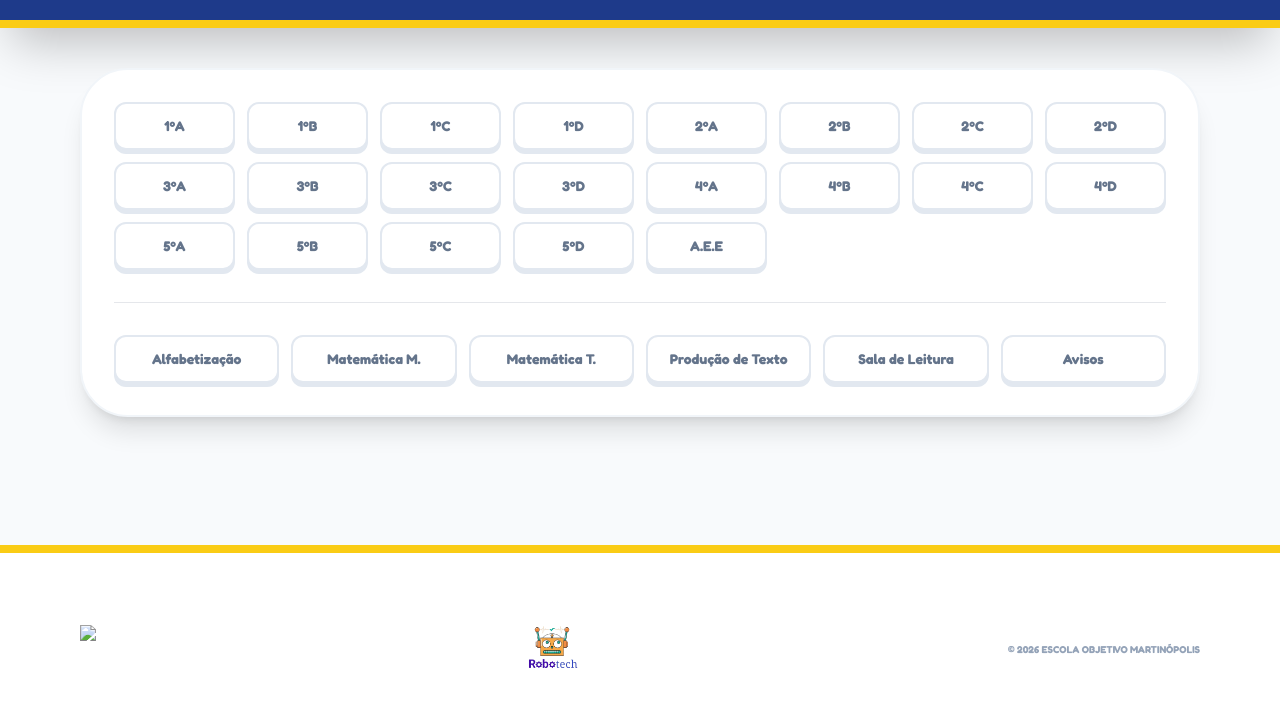
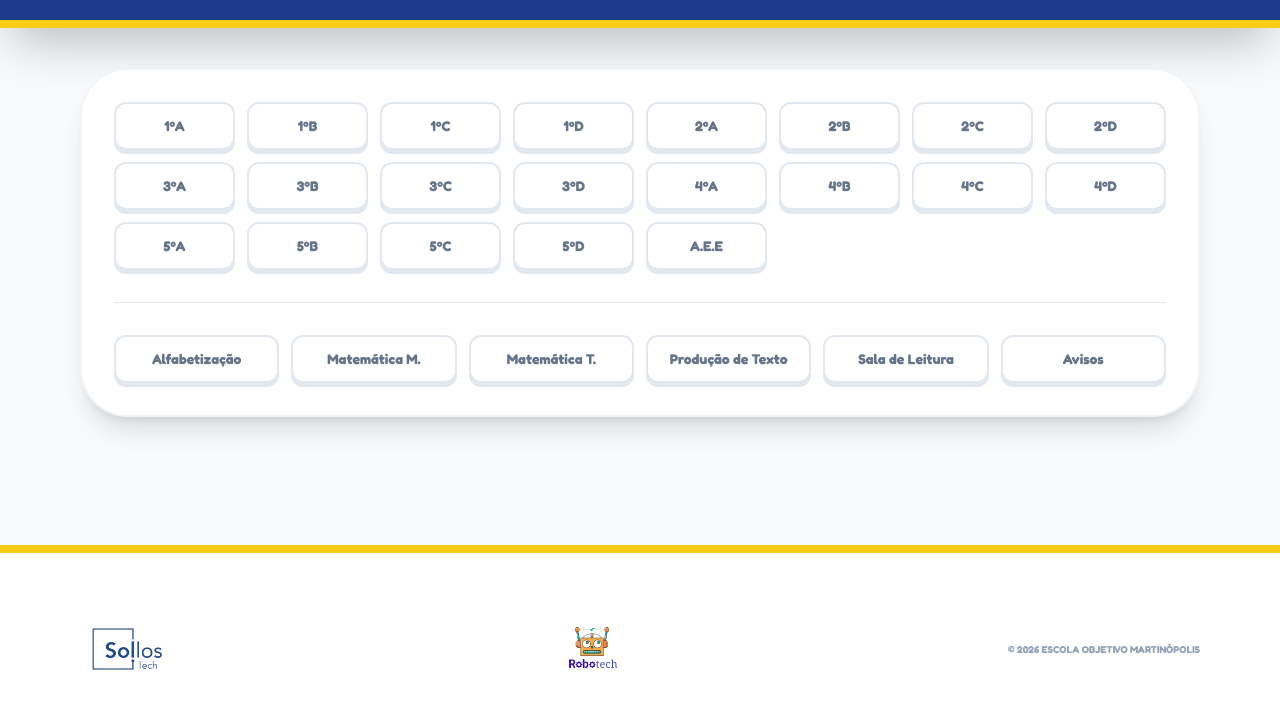
Before and after one commit to guifelipeeh/ObjetivoBlog, a website: page index.html in a window 1280 px wide. Shown: the part 136-844 px from the top of the page. Drawn offline with nearby package versions, Linux system fonts and the light colour scheme; files whose address does not match are found by name.

Commit message:
footer add

```diff
--- a/index.html
+++ b/index.html
@@ -66,12 +66,12 @@
     </div>
 
     <footer class="bg-white border-t-8 border-yellow-400 mt-20 pt-16 pb-8">
-        <div class="container mx-auto px-4 max-w-6xl text-center md:text-left flex flex-col md:flex-row items-center justify-between gap-12">
-            <div><img src="assets/sollos.png" class="h-12"></div>
-            <div><img src="assets/robotech.png" class="h-16"></div>
-            <p class="text-slate-400 text-[10px] font-bold uppercase">© 2026 Escola Objetivo Martinópolis</p>
-        </div>
-    </footer>
+    <div class="container mx-auto px-4 max-w-6xl text-center md:text-left flex flex-col md:flex-row items-center justify-between gap-12">
+        <div><img src="/netlify/assets/sollostech.png" class="h-12" alt="Sollos Tech"></div>
+        <div><img src="/netlify/assets/robotech.png" class="h-16" alt="Robotech"></div>
+        <p class="text-slate-400 text-[10px] font-bold uppercase">© 2026 Escola Objetivo Martinópolis</p>
+    </div>
+</footer>
 
     <script>
     const turmas = ['1ºA', '1ºB', '1ºC', '1ºD', '2ºA', '2ºB', '2ºC', '2ºD', '3ºA', '3ºB', '3ºC', '3ºD', '4ºA', '4ºB', '4ºC', '4ºD', '5ºA', '5ºB', '5ºC', '5ºD', 'A.E.E'];
```
